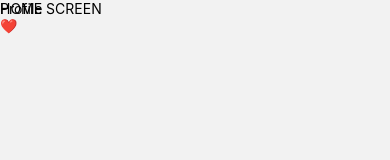
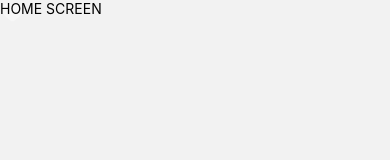
Before and after one commit to Dumik/AskFmApp, a React Native app: screen /Tabs in a window 390 px wide. Shown: the top 160 px of the page. Built offline with nearby package versions, Linux system fonts and the light colour scheme.

Commit message:
Add icon in header and title, also fix username label

```diff
--- /dev/null
+++ b/src/legos/icons/LikeIcon.js
@@ -0,0 +1,14 @@
+import * as React from 'react';
+import Svg, {Path} from 'react-native-svg';
+
+export const LikeIcon = props => (
+  <Svg
+    width={25}
+    height={25}
+    viewBox="0 0 24 24"
+    xmlns="http://www.w3.org/2000/svg"
+    stroke={props.color}
+    {...props}>
+    <Path d="M2 9.1371C2 14 6.01943 16.5914 8.96173 18.9109C10 19.7294 11 20.5 12 20.5C13 20.5 14 19.7294 15.0383 18.9109C17.9806 16.5914 22 14 22 9.1371C22 4.27416 16.4998 0.825464 12 5.50063C7.50016 0.825464 2 4.27416 2 9.1371Z" fill="#f7f7f7" />
+  </Svg>
+);
--- a/src/legos/icons/index.js
+++ b/src/legos/icons/index.js
@@ -3,6 +3,7 @@ import {ProfileIcon} from './ProfileIcon';
 import {QuestionsIcon} from './QuestionsIcon';
 import {FriendsIcon} from './FriendsIcon';
 import {SpeedometerIcon} from './SpeedometerIcon';
+import {LikeIcon} from './LikeIcon';
 
 export {
   SpeedometerIcon,
@@ -10,4 +11,5 @@ export {
   QuestionsIcon,
   ProfileIcon,
   FriendsIcon,
+  LikeIcon
 };
--- a/src/screens/SignInScreen.tsx
+++ b/src/screens/SignInScreen.tsx
@@ -16,8 +16,8 @@ const validationSchema = Yup.object().shape({
 });
 
 const initialValuesForm = {
-  login: '',
-  password: '',
+  login: 'q',
+  password: 'q',
 };
 
 
--- a/src/screens/Tabs/Header.tsx
+++ b/src/screens/Tabs/Header.tsx
@@ -1,12 +1,14 @@
 import React from 'react';
 
-import {Box, Text} from '../../legos';
+import {Box, LikeIcon, Text} from '../../legos';
+import { Pressable } from 'react-native';
 
 type HeaderType = {
   isGoBack?: boolean
+  title?: string
 }
 
-export const Header = ({isGoBack}: HeaderType) => {
+export const Header = ({isGoBack, title}: HeaderType) => {
   return (
     <Box
       flexDirection="row"
@@ -22,9 +24,11 @@ export const Header = ({isGoBack}: HeaderType) => {
         justifyContent="space-between"
         height={40}
         width="100%">
-        <Text color="white">Profile</Text>
+        <Text color="white" fontSize={20}  fontWeight={700} lineHeight={30}>{title}</Text>
         <Box>
-          <Text fontSize={14}>❤️</Text>
+          <Pressable>
+            <LikeIcon />
+          </Pressable>
         </Box>
       </Box>
     </Box>
```
Also changed, not shown: src/screens/Tabs/Profile.tsx (+6 -6 lines).
